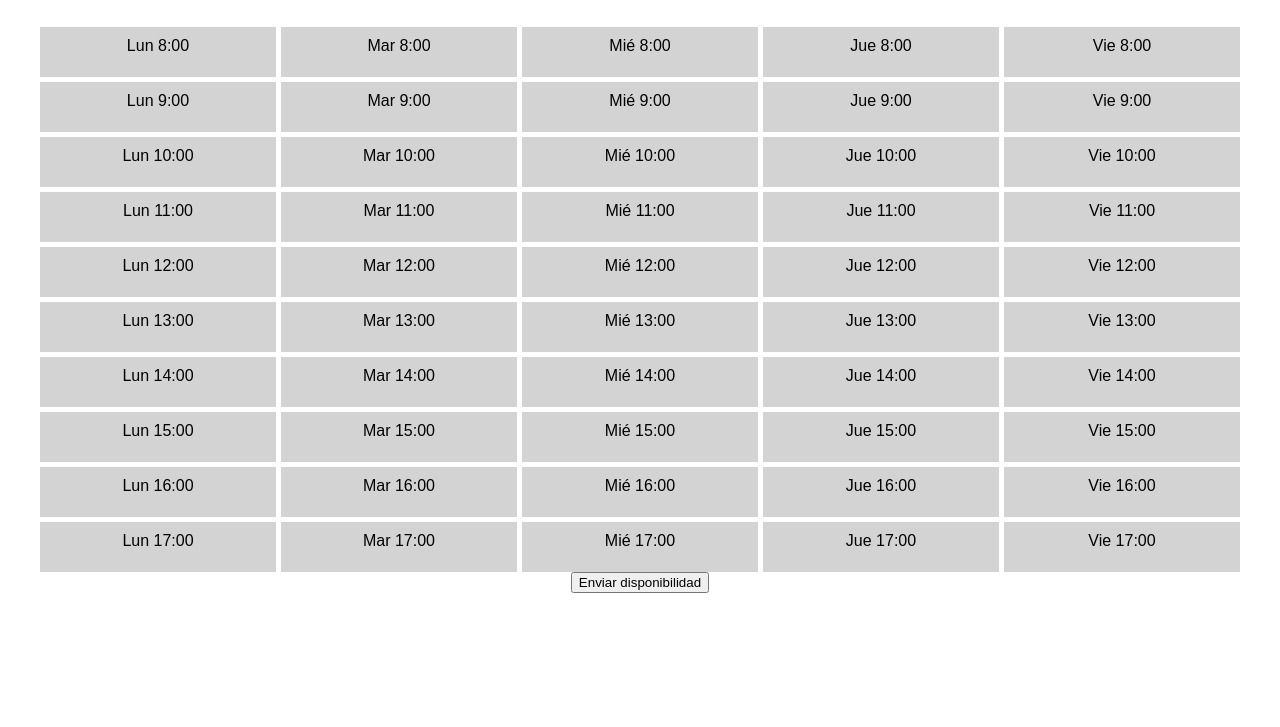
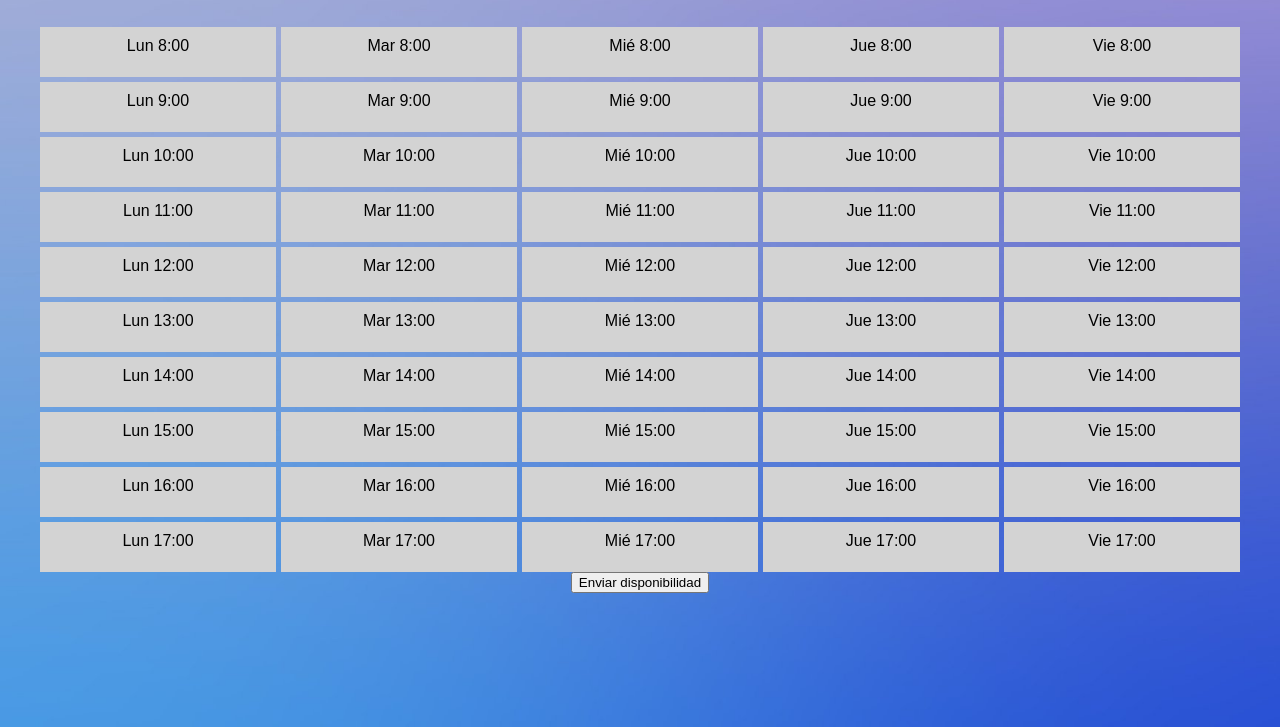
Before and after one commit to Karantooo/centro_medico, a plain HTML site: page website/horario_medico.html in a window 1280 px wide. Shown: the part 73-800 px from the top of the page. Drawn offline with Linux system fonts and the light colour scheme.

Commit message:
feat: leves mejoras visuales en pagina principal y pagina de establecer horario

```diff
--- a/website/horario_medico.html
+++ b/website/horario_medico.html
@@ -8,7 +8,7 @@
     <script src="../js/script.js"></script>
 
 </head>
-<body>
+<body class = "imagen_fondo">
     <h1>Seleccione su disponibilidad</h1>
     <div id="time-grid">
         <!-- JavaScript generará la cuadrícula de bloques aquí -->
```
Also changed, not shown: website/index.html (+1 -1 lines).
